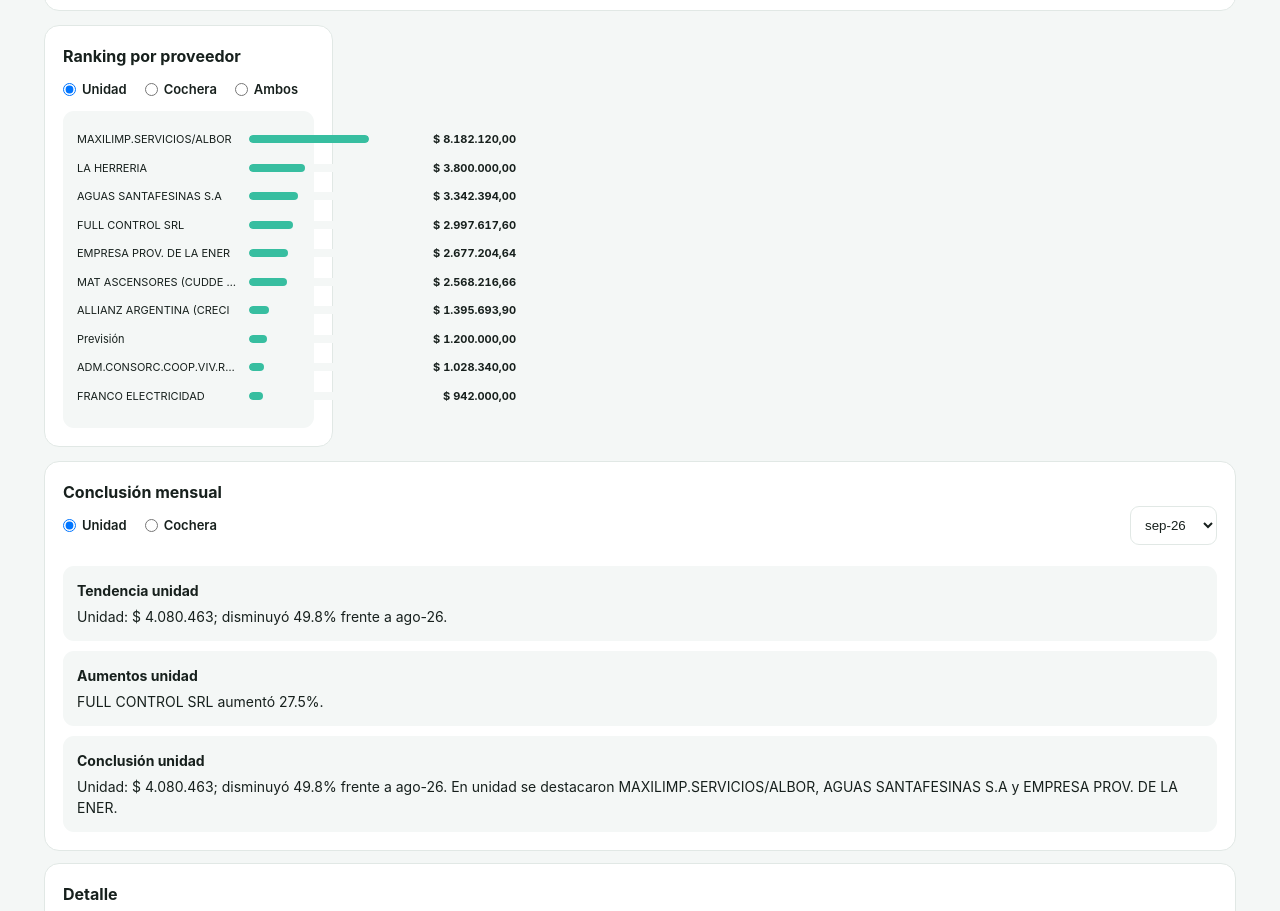
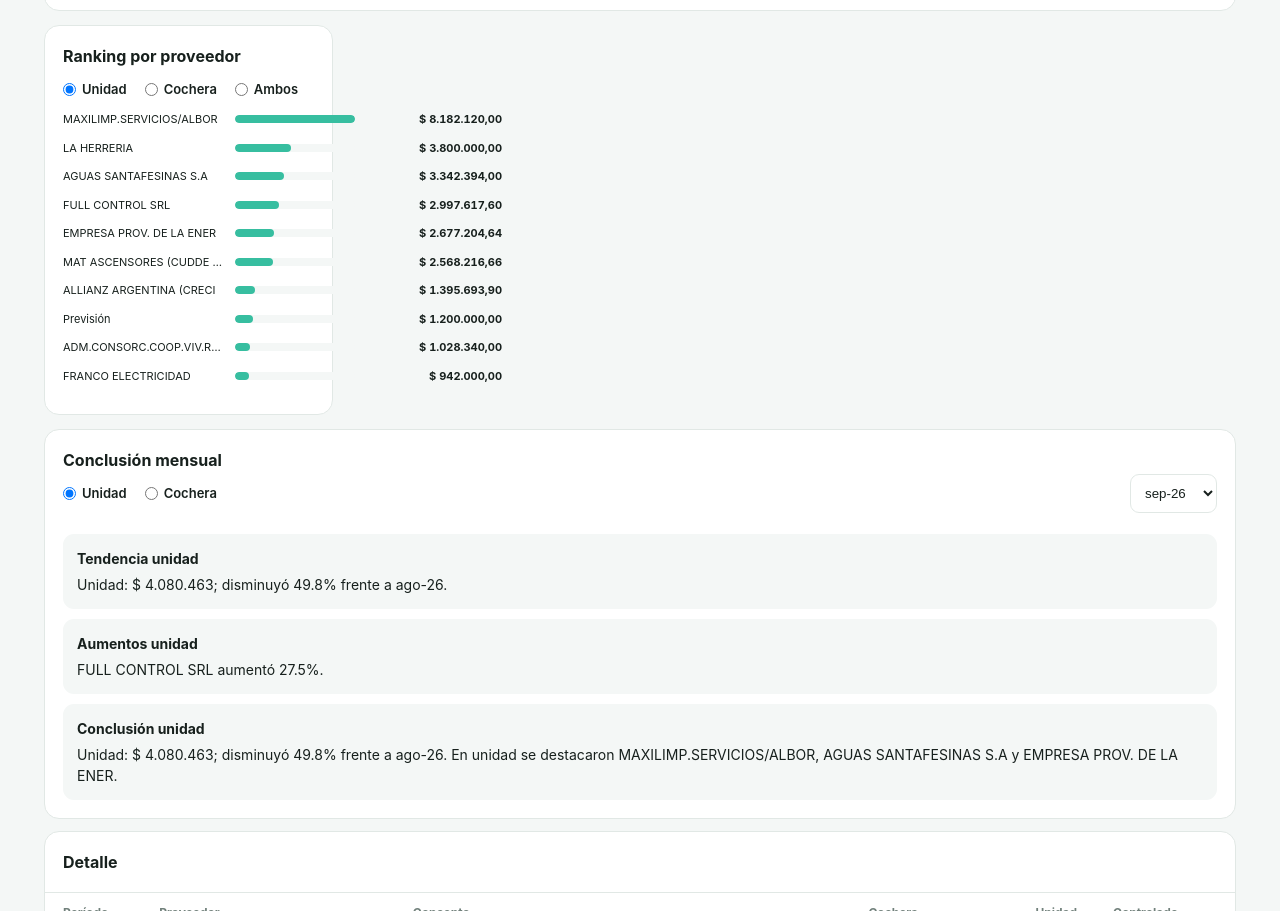
Before and after one commit to pablodoe/Expensas, a plain HTML site: page index.html in a window 1280 px wide. Shown: the part 864-1775 px from the top of the page. Drawn offline with Linux system fonts and the light colour scheme.

Commit message:
Update styles.css

```diff
--- a/styles.css
+++ b/styles.css
@@ -39,7 +39,7 @@ header button{height:42px;width:42px} main{padding:0 24px 45px}
 .chart-filters label{display:flex;align-items:center;gap:6px;cursor:pointer;font-size:13px;font-weight:600}.chart-filters input{margin:0}
 .rank{display:grid;grid-template-columns:minmax(160px,240px) minmax(120px,1fr) minmax(135px,max-content);gap:12px;width:100%;min-width:0;margin:12px 0;align-items:center;font-size:11px}
 .rank label{overflow:hidden;text-overflow:ellipsis;white-space:nowrap}.track{height:8px;background:var(--bg);border-radius:8px;overflow:hidden}.track i{display:block;height:100%;border-radius:8px}.num{min-width:0;text-align:right;white-space:nowrap;font-variant-numeric:tabular-nums}
-#providerRank{width:100%;min-width:0;padding:8px 14px 12px;background:var(--bg);border-radius:11px}
+#providerRank{width:100%;min-width:0}
 .ranking-section{grid-template-columns:1fr}
 .conclusions,.details{margin-top:12px}.head{display:flex;justify-content:space-between;align-items:center;gap:16px}
 .insight-grid{display:grid;grid-template-columns:1fr;gap:10px;margin-top:18px}.insight-grid article{background:var(--bg);padding:14px;border-radius:11px}.insight-grid b{display:block;margin-bottom:5px}.full{grid-column:1/-1}
```
